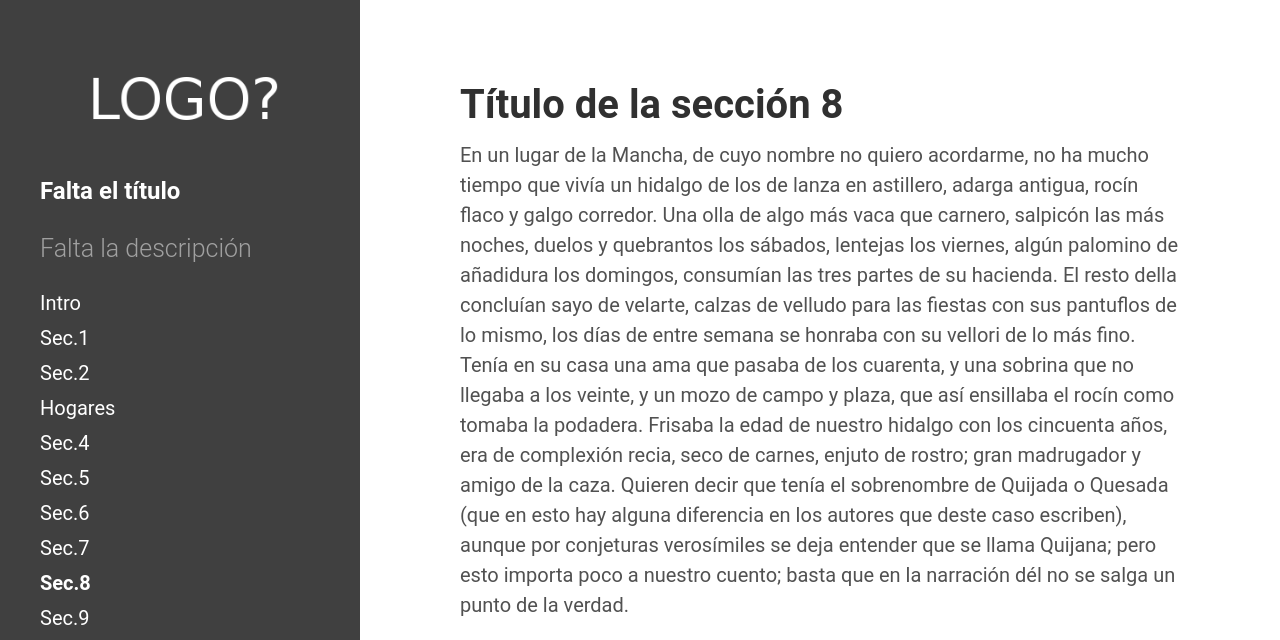
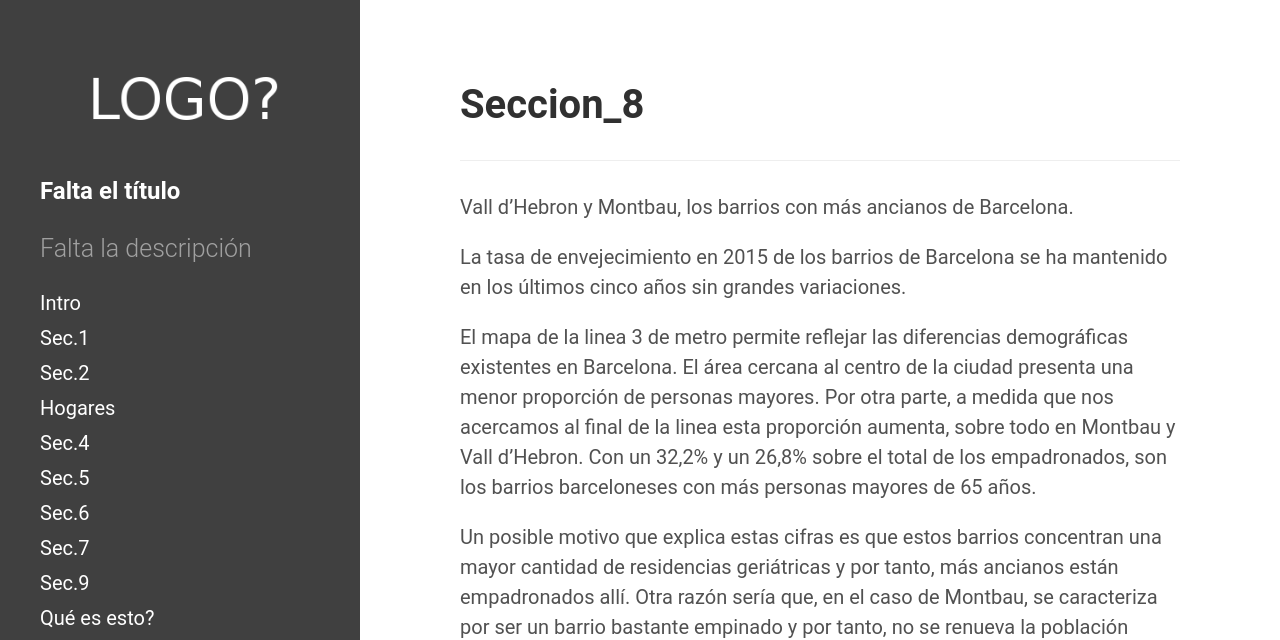
Before and after one commit to mper-bcn-ny/2017-metro, a Jekyll site: the page built from _posts/2017-02-13-seccion_8.md, in a window 1280 px wide and 1400 px high. Shown: the top 640 px of the window. Built offline with Jekyll 4.4.1, drawn with Linux system fonts in a browser that asks for light colours; our own code applies the rules of GitHub Pages for plain Markdown files; some of the changed text lies outside the part shown; grey boxes are pictures that could not be loaded.

Commit message:
Update 2017-02-13-seccion_8.md

```diff
--- a/_posts/2017-02-13-seccion_8.md
+++ b/_posts/2017-02-13-seccion_8.md
@@ -1,11 +1,13 @@
----
-layout: post
-title: Título de la sección 8
-navigation: Sec.8
 ---
 
-En un lugar de la Mancha, de cuyo nombre no quiero acordarme, no ha mucho tiempo que vivía un hidalgo de los de lanza en astillero, adarga antigua, rocín flaco y galgo corredor. Una olla de algo más vaca que carnero, salpicón las más noches, duelos y quebrantos los sábados, lentejas los viernes, algún palomino de añadidura los domingos, consumían las tres partes de su hacienda. El resto della concluían sayo de velarte, calzas de velludo para las fiestas con sus pantuflos de lo mismo, los días de entre semana se honraba con su vellori de lo más fino. Tenía en su casa una ama que pasaba de los cuarenta, y una sobrina que no llegaba a los veinte, y un mozo de campo y plaza, que así ensillaba el rocín como tomaba la podadera. Frisaba la edad de nuestro hidalgo con los cincuenta años, era de complexión recia, seco de carnes, enjuto de rostro; gran madrugador y amigo de la caza. Quieren decir que tenía el sobrenombre de Quijada o Quesada (que en esto hay alguna diferencia en los autores que deste caso escriben), aunque por conjeturas verosímiles se deja entender que se llama Quijana; pero esto importa poco a nuestro cuento; basta que en la narración dél no se salga un punto de la verdad.
+Vall d'Hebron y Montbau, los barrios con más ancianos de Barcelona.
 
-<iframe width="700" height="400" scrolling="no" frameborder="no" src="https://fusiontables.google.com/embedviz?containerId=googft-gviz-canvas&amp;q=select+col8%2C+col7+from+1z51DoCdCr_njDknM2d1ylGXqWuUYoxuLOsrMvbEP+order+by+col8+asc&amp;viz=GVIZ&amp;t=AREA&amp;rmax=250&amp;uiversion=2&amp;gco_forceIFrame=true&amp;gco_hasLabelsColumn=true&amp;gco_tooltip=%7B%22isHtml%22%3Atrue%7D&amp;att=true&amp;width=500&amp;height=285"></iframe>
+La tasa de envejecimiento en 2015 de los barrios de Barcelona se ha mantenido en los últimos cinco años sin grandes variaciones.
 
- Es, pues, de saber, que este sobredicho hidalgo, los ratos que estaba ocioso (que eran los más del año) se daba a leer libros de caballerías con tanta afición y gusto, que olvidó casi de todo punto el ejercicio de la caza, y aun la administración de su hacienda; y llegó a tanto su curiosidad y desatino en esto, que vendió muchas hanegas de tierra de sembradura, para comprar libros de caballerías en que leer; y así llevó a su casa todos cuantos pudo haber dellos; y de todos ningunos le parecían tan bien como los que compuso el famoso Feliciano de Silva: porque la claridad de su prosa, y aquellas intrincadas razones suyas, le parecían de perlas; y más cuando llegaba a leer aquellos requiebros y cartas de desafío, donde en muchas partes hallaba escrito: la razón de la sinrazón que a mi razón se hace, de tal manera mi razón enflaquece, que con razón me quejo de la vuestra fermosura, y también cuando leía: los altos cielos que de vuestra divinidad divinamente con las estrellas se fortifican, y os hacen merecedora del merecimiento que merece la vuestra grandeza. Con estas y semejantes razones perdía el pobre caballero el juicio, y desvelábase por entenderlas, y desentrañarles el sentido, que no se lo sacara, ni las
+El mapa de la linea 3 de metro permite reflejar las diferencias demográficas existentes en Barcelona. El área cercana al centro de la ciudad presenta una menor proporción de personas mayores. Por otra parte, a medida que nos acercamos al final de la linea esta proporción aumenta, sobre todo en Montbau y Vall d'Hebron. Con un 32,2% y un 26,8% sobre el total de los empadronados, son los barrios barceloneses con más personas mayores de 65 años.
+
+Un posible motivo que explica estas cifras es que estos barrios concentran una mayor cantidad de residencias geriátricas y por tanto, más ancianos están empadronados allí. Otra razón sería que, en el caso de Montbau, se caracteriza por ser un barrio bastante empinado y por tanto, no se renueva la población porque no quieren ir a vivir allí.
+
+
+
+ <iframe width="740" height="400" scrolling="no" frameborder="no" src="https://fusiontables.google.com/embedviz?containerId=googft-gviz-canvas&amp;q=select+col2%3E%3E0%2C+col5%3E%3E1%2C+col10%3E%3E0+from+1Le96GKGFhH_Wp_wRouh7YeEwTc17UCEtXIcJJU5l+order+by+col10%3E%3E0+asc+limit+26&amp;viz=GVIZ&amp;t=LINE&amp;uiversion=2&amp;gco_forceIFrame=true&amp;gco_hasLabelsColumn=true&amp;gco_vAxes=%5B%7B%22title%22%3Anull%2C+%22minValue%22%3Anull%2C+%22maxValue%22%3Anull%2C+%22useFormatFromData%22%3Atrue%2C+%22viewWindow%22%3A%7B%22max%22%3Anull%2C+%22min%22%3Anull%7D%7D%2C%7B%22useFormatFromData%22%3Atrue%2C+%22viewWindow%22%3A%7B%22max%22%3Anull%2C+%22min%22%3Anull%7D%2C+%22minValue%22%3Anull%2C+%22maxValue%22%3Anull%7D%5D&amp;gco_useFirstColumnAsDomain=true&amp;gco_legacyScatterChartLabels=true&amp;gco_curveType=&amp;gco_booleanRole=certainty&amp;gco_lineWidth=2&amp;gco_hAxis=%7B%22useFormatFromData%22%3Atrue%2C+%22minValue%22%3Anull%2C+%22maxValue%22%3Anull%2C+%22viewWindow%22%3Anull%2C+%22viewWindowMode%22%3Anull%7D&amp;gco_legend=none&amp;gco_title=Envejecimiento+2015&amp;gco_series=%7B%220%22%3A%7B%22color%22%3A%22%2338761d%22%2C+%22lineWidth%22%3A4%7D%2C+%221%22%3A%7B%22color%22%3A%22none%22%7D%7D&amp;width=740&amp;height=400"></iframe>
```
